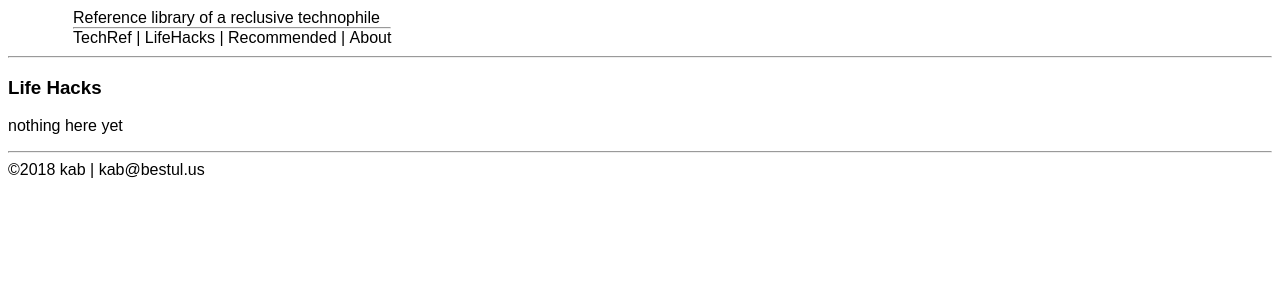
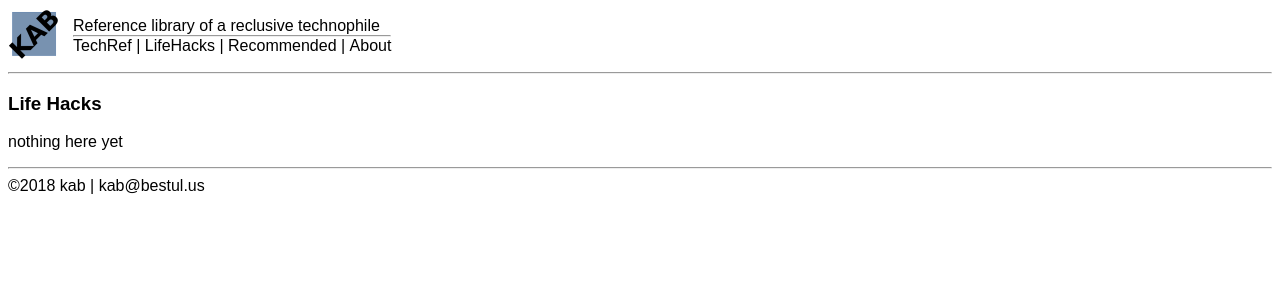
Before and after one commit to kabtech/kab, a Jekyll site: the page built from lifehacks.md, in a window 1280 px wide. Shown: the top 300 px of the page. Built offline with Jekyll 4.4.1, drawn with Linux system fonts in a browser that asks for light colours.

Commit message:
Update kab.html

```diff
--- a/_layouts/kab.html
+++ b/_layouts/kab.html
@@ -9,7 +9,7 @@
 <div id="headerDiv">
 <table>
 <tr>
-<td><img src="{{ site.url }}/img/kab_logo_100.png" alt="insignia" style="width:50px;height:00px;"></td>
+<td><img src="{{ site.url }}/img/kab_logo_100.png" alt="insignia" style="width:50px;height:50px;"></td>
 <td width="8px"><td>
 <td>{{ site.tagline }}
 <hr class="headerHR" />
```
